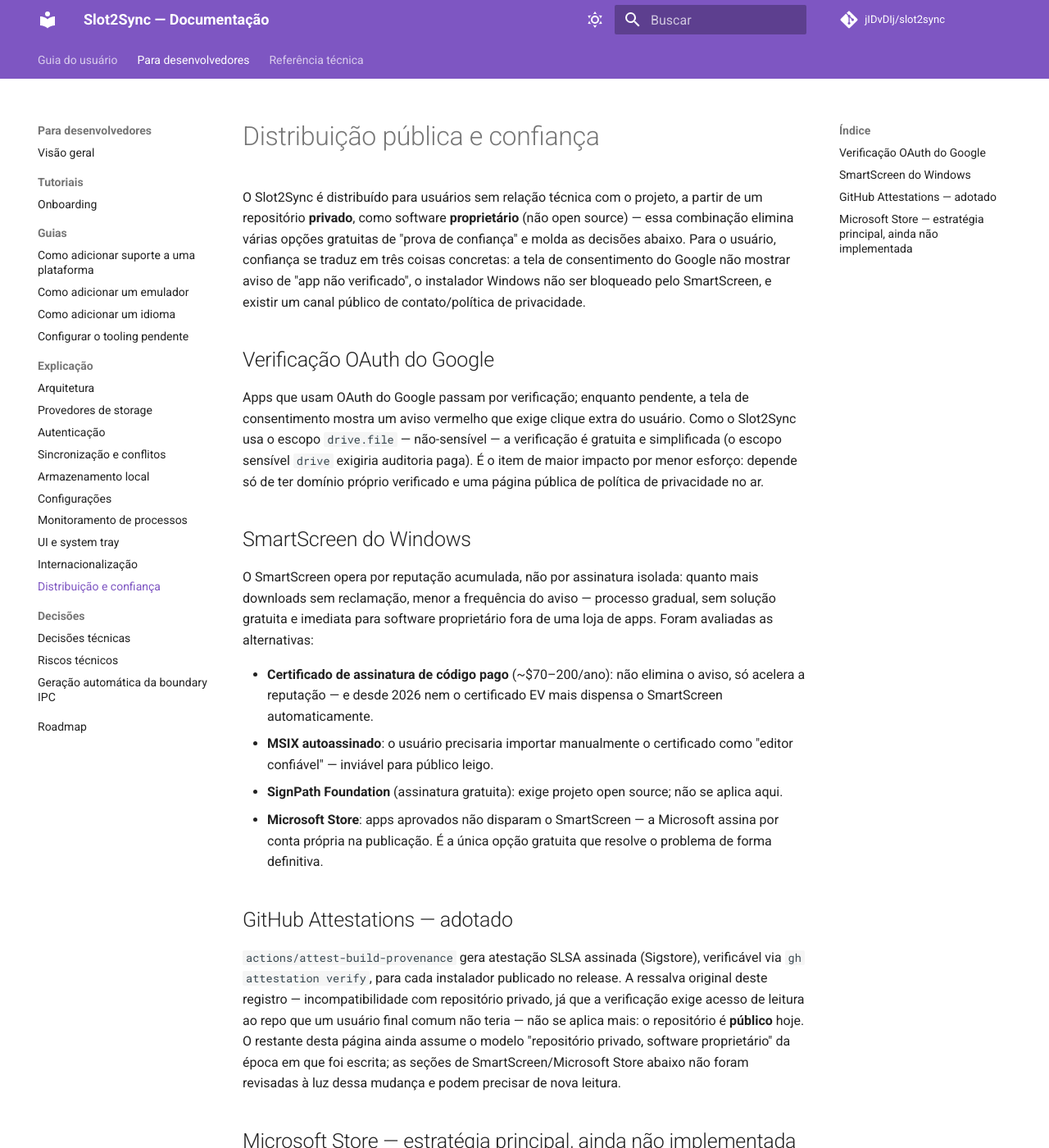
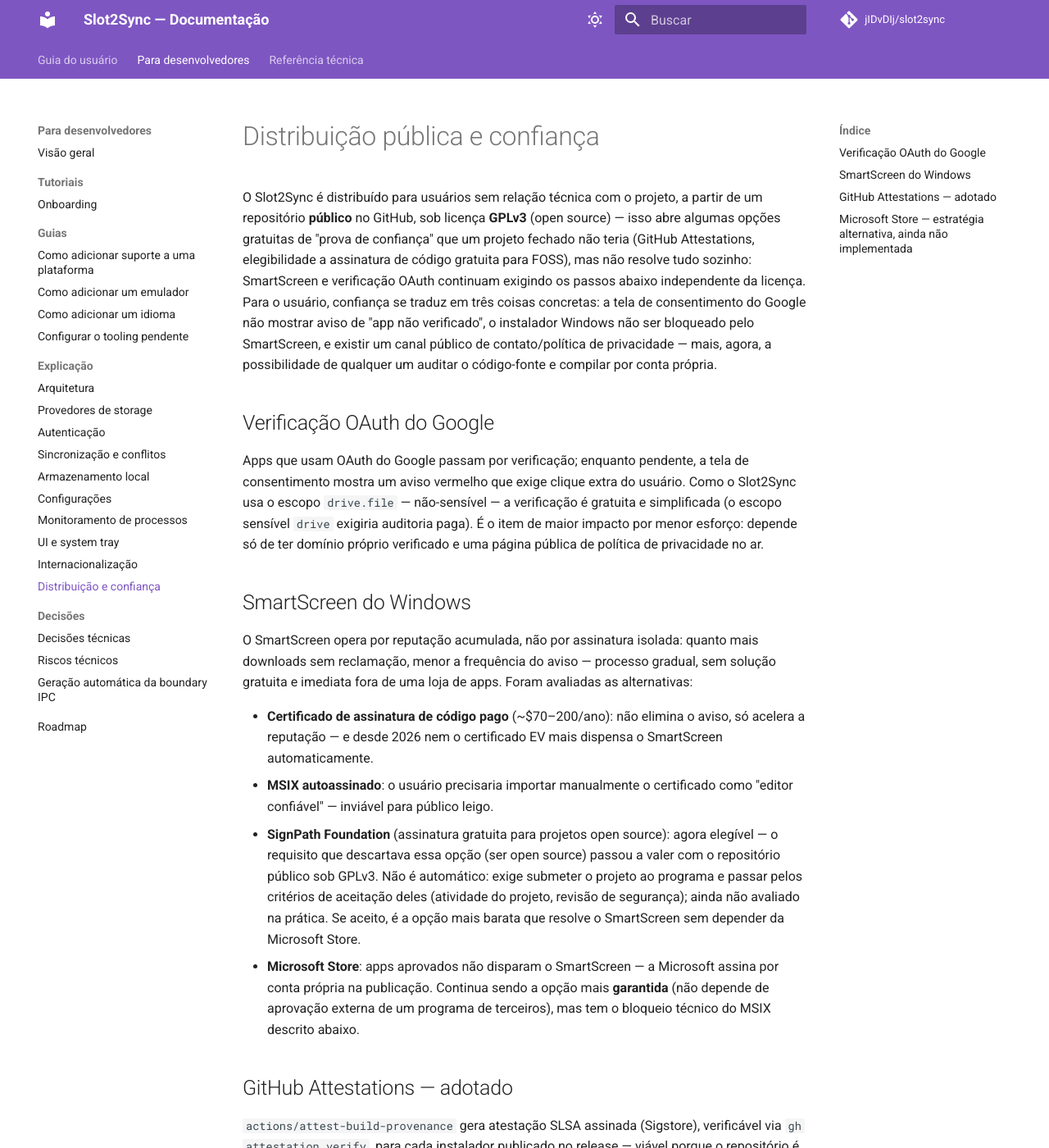
Before and after one commit to jIDvDIj/slot2sync-site, an MkDocs documentation site: the page built from docs/docs/dev/explicacao/distribuicao-e-confianca.md, in a window 1280 px wide and 1400 px high. Shown: the whole window at 82% size. Built offline with MkDocs 1.6.1 and Material for MkDocs 9.7.7, drawn with Linux system fonts in a browser that asks for light colours; comment, search, counter and statistics services are not loaded; some of the changed text lies outside the part shown.

Commit message:
docs: rewrite trust/distribution strategy for the now-public GPLv3 repo
The whole distribution page assumed a private repo shipping proprietary
software; that framing no longer holds. Reworks the SmartScreen section
(SignPath Foundation eligibility now applies), removes the stale
GitHub Attestations rejection, and drops the private-repo blocker note
from the pending-tooling checklist.

Also prunes four roadmap items already implemented (Drive listing
cache, parallel hashing, Windows long-path prefix, symlink-traversal
check) and adds the follow-up work their scoped-down implementations
left behind: an unconsulted root marker for unmounted-folder detection,
unifying the manifest flags bitmask with sync_conflicts/pending_ops,
the tray error badge/history panel, and a Diagnostics settings tab.

```diff
--- a/docs/docs/dev/explicacao/distribuicao-e-confianca.md
+++ b/docs/docs/dev/explicacao/distribuicao-e-confianca.md
@@ -1,11 +1,14 @@
 # Distribuição pública e confiança
 
 O Slot2Sync é distribuído para usuários sem relação técnica com o projeto, a partir de um
-repositório **privado**, como software **proprietário** (não open source) — essa combinação
-elimina várias opções gratuitas de "prova de confiança" e molda as decisões abaixo. Para o
-usuário, confiança se traduz em três coisas concretas: a tela de consentimento do Google não
-mostrar aviso de "app não verificado", o instalador Windows não ser bloqueado pelo SmartScreen,
-e existir um canal público de contato/política de privacidade.
+repositório **público** no GitHub, sob licença **GPLv3** (open source) — isso abre algumas
+opções gratuitas de "prova de confiança" que um projeto fechado não teria (GitHub Attestations,
+elegibilidade a assinatura de código gratuita para FOSS), mas não resolve tudo sozinho: SmartScreen
+e verificação OAuth continuam exigindo os passos abaixo independente da licença. Para o usuário,
+confiança se traduz em três coisas concretas: a tela de consentimento do Google não mostrar aviso
+de "app não verificado", o instalador Windows não ser bloqueado pelo SmartScreen, e existir um
+canal público de contato/política de privacidade — mais, agora, a possibilidade de qualquer um
+auditar o código-fonte e compilar por conta própria.
 
 ## Verificação OAuth do Google
 
@@ -19,37 +22,39 @@ próprio verificado e uma página pública de política de privacidade no ar.
 
 O SmartScreen opera por reputação acumulada, não por assinatura isolada: quanto mais downloads
 sem reclamação, menor a frequência do aviso — processo gradual, sem solução gratuita e imediata
-para software proprietário fora de uma loja de apps. Foram avaliadas as alternativas:
+fora de uma loja de apps. Foram avaliadas as alternativas:
 
 - **Certificado de assinatura de código pago** (~$70–200/ano): não elimina o aviso, só acelera a
   reputação — e desde 2026 nem o certificado EV mais dispensa o SmartScreen automaticamente.
 - **MSIX autoassinado**: o usuário precisaria importar manualmente o certificado como "editor
   confiável" — inviável para público leigo.
-- **SignPath Foundation** (assinatura gratuita): exige projeto open source; não se aplica aqui.
+- **SignPath Foundation** (assinatura gratuita para projetos open source): agora elegível — o
+  requisito que descartava essa opção (ser open source) passou a valer com o repositório público
+  sob GPLv3. Não é automático: exige submeter o projeto ao programa e passar pelos critérios de
+  aceitação deles (atividade do projeto, revisão de segurança); ainda não avaliado na prática.
+  Se aceito, é a opção mais barata que resolve o SmartScreen sem depender da Microsoft Store.
 - **Microsoft Store**: apps aprovados não disparam o SmartScreen — a Microsoft assina por conta
-  própria na publicação. É a única opção gratuita que resolve o problema de forma definitiva.
+  própria na publicação. Continua sendo a opção mais **garantida** (não depende de aprovação
+  externa de um programa de terceiros), mas tem o bloqueio técnico do MSIX descrito abaixo.
 
 ## GitHub Attestations — adotado
 
 `actions/attest-build-provenance` gera atestação SLSA assinada (Sigstore), verificável via
-`gh attestation verify`, para cada instalador publicado no release. A ressalva original deste
-registro — incompatibilidade com repositório privado, já que a verificação exige acesso de
-leitura ao repo que um usuário final comum não teria — não se aplica mais: o repositório é
-**público** hoje. O restante desta página ainda assume o modelo "repositório privado, software
-proprietário" da época em que foi escrita; as seções de SmartScreen/Microsoft Store abaixo não
-foram revisadas à luz dessa mudança e podem precisar de nova leitura.
+`gh attestation verify`, para cada instalador publicado no release — viável porque o
+repositório é público (a verificação exige acesso de leitura ao repo, que um usuário final
+comum não teria num repo privado).
 
-## Microsoft Store — estratégia principal, ainda não implementada
+## Microsoft Store — estratégia alternativa, ainda não implementada
 
-É a única opção gratuita que resolve o SmartScreen de forma definitiva para software
-proprietário no Windows (publicar deixou de ter taxa de registro em 2025/2026, tanto para conta
-individual quanto empresa). O bloqueio é técnico, não financeiro: a Store só aceita pacotes
-**MSIX**, que o Tauri v2 não gera nativamente — dependeria de uma ferramenta comunitária
-(`tauri-windows-bundle`) sem suporte declarado explicitamente ao Tauri v2, e o Slot2Sync precisa
-ler pastas de **outros** aplicativos (`%APPDATA%\PPSSPP`, `%APPDATA%\PCSX2` etc.), o que dentro
-do contêiner virtual de filesystem do MSIX pode exigir a capability restrita
-`broadFileSystemAccess` — sujeita a aprovação manual da Microsoft e prazo incerto. Os passos de
-validação local e a proposta de job de CI para gerar o MSIX estão em [Roadmap](../roadmap.md).
+Resolve o SmartScreen de forma garantida no Windows (publicar deixou de ter taxa de registro em
+2025/2026, tanto para conta individual quanto empresa). O bloqueio é técnico, não financeiro: a
+Store só aceita pacotes **MSIX**, que o Tauri v2 não gera nativamente — dependeria de uma
+ferramenta comunitária (`tauri-windows-bundle`) sem suporte declarado explicitamente ao Tauri v2,
+e o Slot2Sync precisa ler pastas de **outros** aplicativos (`%APPDATA%\PPSSPP`,
+`%APPDATA%\PCSX2` etc.), o que dentro do contêiner virtual de filesystem do MSIX pode exigir a
+capability restrita `broadFileSystemAccess` — sujeita a aprovação manual da Microsoft e prazo
+incerto. Os passos de validação local e a proposta de job de CI para gerar o MSIX estão em
+[Roadmap](../roadmap.md).
 
 A Store não resolve o aviso OAuth (item independente, acima) nem cobre macOS/Linux — para
 macOS o equivalente seria a Mac App Store ou notarização paga do binário; Linux não tem aviso
```
Also changed, not shown: docs/docs/dev/guias/setup-tooling-pendente.md (+7 -5 lines), docs/docs/dev/roadmap.md (+21 -6 lines).
